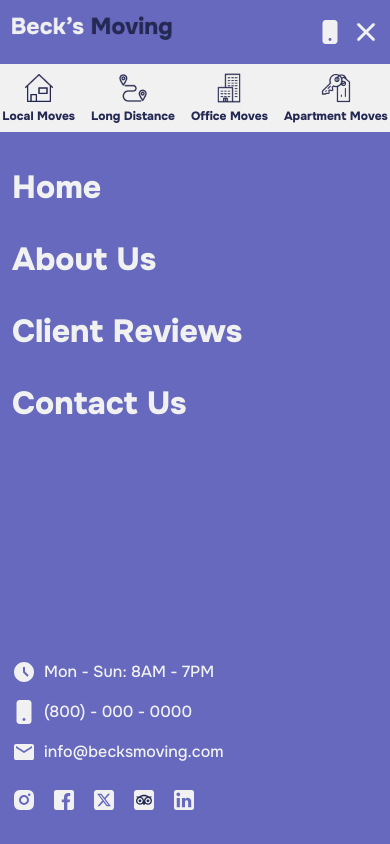
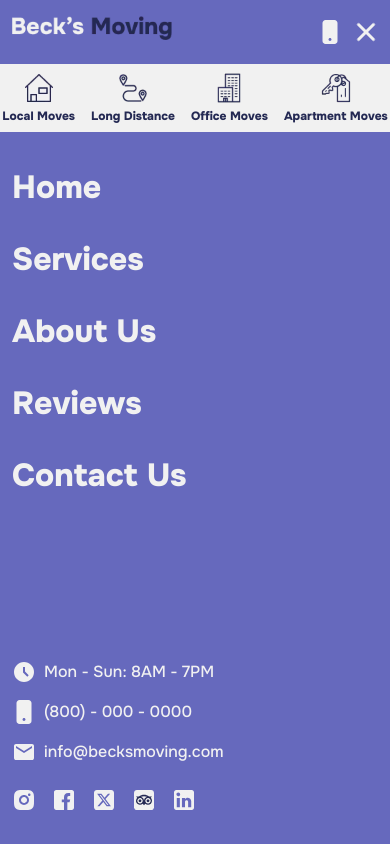
Before and after one commit to Moving-Projects/Beck-s-Moving, a Next.js app: page / in a window 390 px wide. Both pictures are taken after a click on the button 366 px from the left and 32 px from the top of the page. Shown: the top 844 px of the page. Built offline with nearby package versions, Linux system fonts and the light colour scheme.

Commit message:
added links to menu

```diff
--- a/app/components/Header.tsx
+++ b/app/components/Header.tsx
@@ -2,6 +2,7 @@ import Image from "next/image";
 import MobileMenu from "./MobileMenuButton";
 import ServicesNav from "./ServicesNav";
 import HeaderQuoteButton from "./HeaderQuoteButton";
+import Link from "next/link";
 
 export default function Header () {
     return (
@@ -17,11 +18,11 @@ export default function Header () {
                         />
                     </a>
                     <nav className="hidden gap-12 lg:flex">
-                        <a href="/" className="text-white text-base lg:text-lg 2xl:text-base font-extrabold min-w-4 hover:opacity-75 transition duration-200">Home</a>
-                        <a href="/#services" className="text-white text-base lg:text-lg 2xl:text-base font-extrabold min-w-4 hover:opacity-75 transition duration-200">Services</a>
-                        <a href="/about-us" className="text-white text-base lg:text-lg 2xl:text-base font-extrabold min-w-4 hover:opacity-75 transition duration-200">About Us</a>
-                        <a href="/#reviews" className="text-white text-base lg:text-lg 2xl:text-base font-extrabold min-w-4 hover:opacity-75 transition duration-200">Client Reviews</a>
-                        <a href="/contact-us" className="text-white text-base lg:text-lg 2xl:text-base font-extrabold min-w-4 hover:opacity-75 transition duration-200">Contact Us</a>
+                        <Link href="/" className="text-white text-base lg:text-lg 2xl:text-base font-extrabold min-w-4 hover:opacity-75 transition duration-200">Home</Link>
+                        <Link href="/#services" className="text-white text-base lg:text-lg 2xl:text-base font-extrabold min-w-4 hover:opacity-75 transition duration-200">Services</Link>
+                        <Link href="/about-us" className="text-white text-base lg:text-lg 2xl:text-base font-extrabold min-w-4 hover:opacity-75 transition duration-200">About Us</Link>
+                        <Link href="/#reviews" className="text-white text-base lg:text-lg 2xl:text-base font-extrabold min-w-4 hover:opacity-75 transition duration-200">Client Reviews</Link>
+                        <Link href="/contact-us" className="text-white text-base lg:text-lg 2xl:text-base font-extrabold min-w-4 hover:opacity-75 transition duration-200">Contact Us</Link>
                     </nav>
                     <div className="flex gap-3 items-center">
                         <HeaderQuoteButton />
--- a/app/components/MobileMenu.tsx
+++ b/app/components/MobileMenu.tsx
@@ -3,7 +3,7 @@ import ServicesNav from "./ServicesNav"
 import Icon from "./Icon"
 import Link from "next/link"
 
-export default function MobileMenu ({open}: {open: boolean}) {
+export default function MobileMenu ({open, setOpen}: {open: boolean, setOpen: (arg: boolean) => void}) {
     const variants = {
         visible: {
             height: '100vh',
@@ -38,16 +38,19 @@ export default function MobileMenu ({open}: {open: boolean}) {
                     <motion.li variants={item}>
                         <Link href="/" className="text-[2rem] font-extrabold text-white w-fit">Home</Link>
                     </motion.li>
+                    <motion.li variants={item} onClick={() => {setOpen(false)}}>
+                        <Link href="/#services" className="text-[2rem] font-extrabold text-white w-fit">Services</Link>
+                    </motion.li>
                     <motion.li variants={item}>
-                        <Link href="/" className="text-[2rem] font-extrabold text-white">About Us</Link>
+                        <Link href="/about-us" className="text-[2rem] font-extrabold text-white">About Us</Link>
+                    </motion.li>
+
+                    <motion.li variants={item} onClick={() => {setOpen(false)}}>
+                        <Link href="/#reviews" className="text-[2rem] font-extrabold text-white">Reviews</Link>
                     </motion.li>
 
                     <motion.li variants={item}>
-                        <Link href="/" className="text-[2rem] font-extrabold text-white">Client Reviews</Link>
-                    </motion.li>
-
-                    <motion.li variants={item}>
-                        <Link href="/" className="text-[2rem] font-extrabold text-white">Contact Us</Link>
+                        <Link href="/contact-us" className="text-[2rem] font-extrabold text-white">Contact Us</Link>
                     </motion.li>
                 </div>
 
--- a/app/components/MobileMenuButton.tsx
+++ b/app/components/MobileMenuButton.tsx
@@ -51,7 +51,7 @@ export default function MobileMenuButton() {
 
   return (
     <>
-        <MobileMenu open={isOpen} />
+        <MobileMenu open={isOpen} setOpen={setOpen}/>
         <motion.button className="relative xl:hidden w-6 h-4" onClick={() => {setOpen(!isOpen); document.body.style.overflow = isOpen ? "visible" : "hidden"}} initial="closed" animate={isOpen ? "open" : "closed"}>
             <motion.div className="bg-white w-full h-[3px] top-0 absolute origin-center rounded-lg" variants={firstLine} transition={{ ease: "easeOut", duration: .3 }}></motion.div>
             <motion.div className="bg-white w-full h-[3px] top-1/2 -translate-y-1/2 absolute rounded-lg" variants={middleLine} transition={{ ease: "easeOut", duration: .3 }}></motion.div>
```
